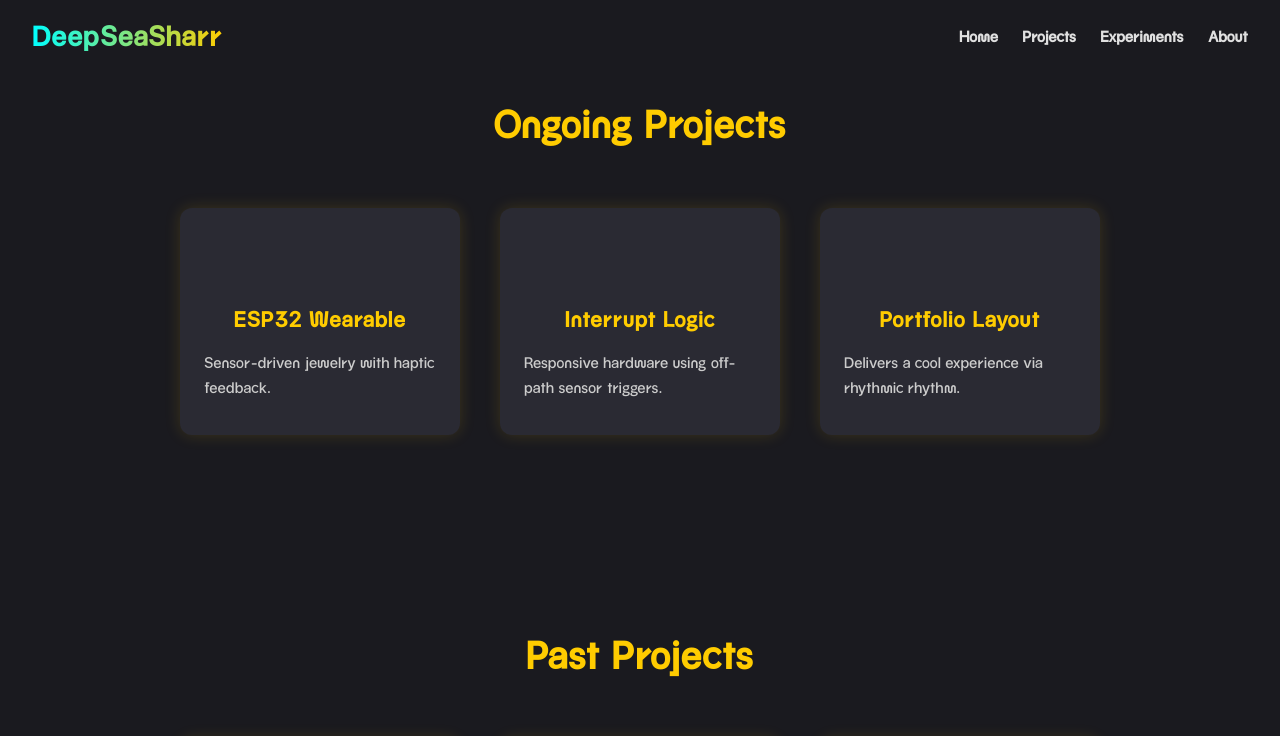
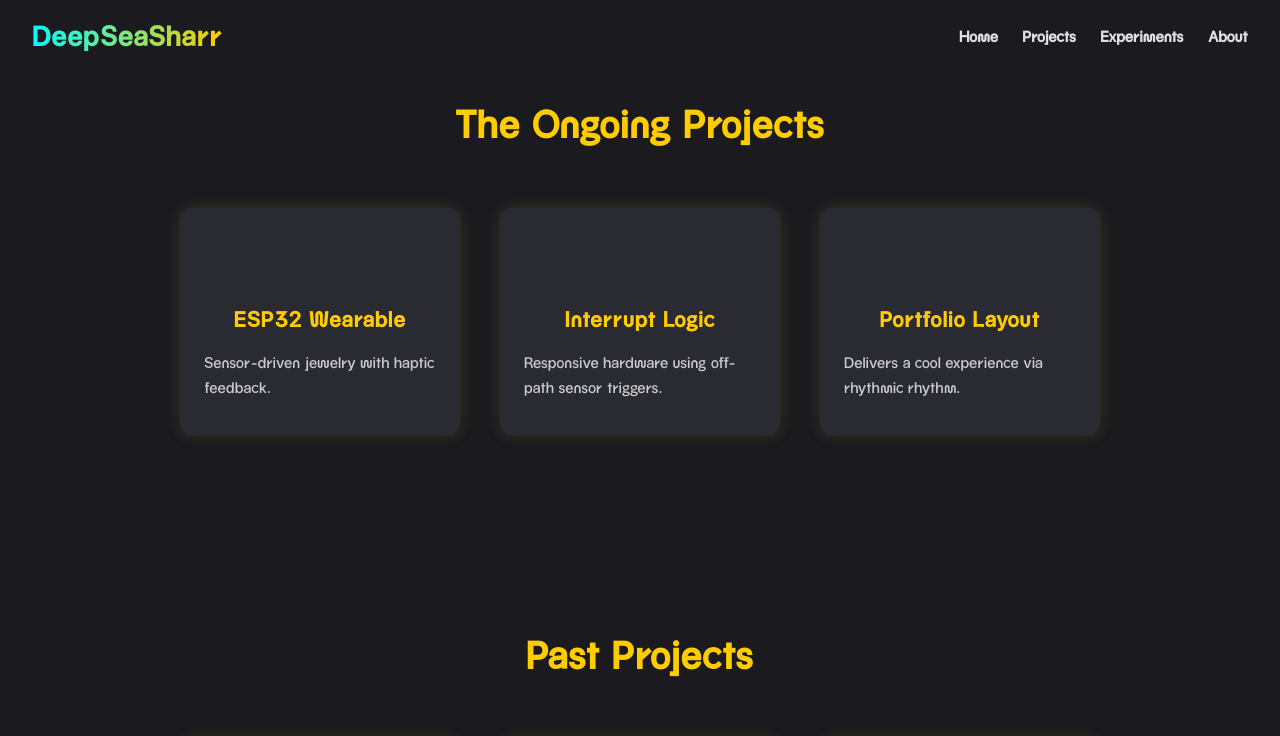
Before and after one commit to akhazane76/My-Portfolio, a plain HTML site: page projects.html in a window 1280 px wide. Shown: the top 736 px of the page. Drawn offline with Linux system fonts and the light colour scheme; a web font is replaced by a local one.

Commit message:
Update projects.html

```diff
--- a/projects.html
+++ b/projects.html
@@ -21,7 +21,7 @@
 
   <!-- Current Projects -->
   <section class="projects-section reveal">
-  <h2 class="projects-heading">Ongoing Projects</h2>
+  <h2 class="projects-heading">The Ongoing Projects</h2>
 
   <div class="projects-grid">
     <div class="project-card">
```
